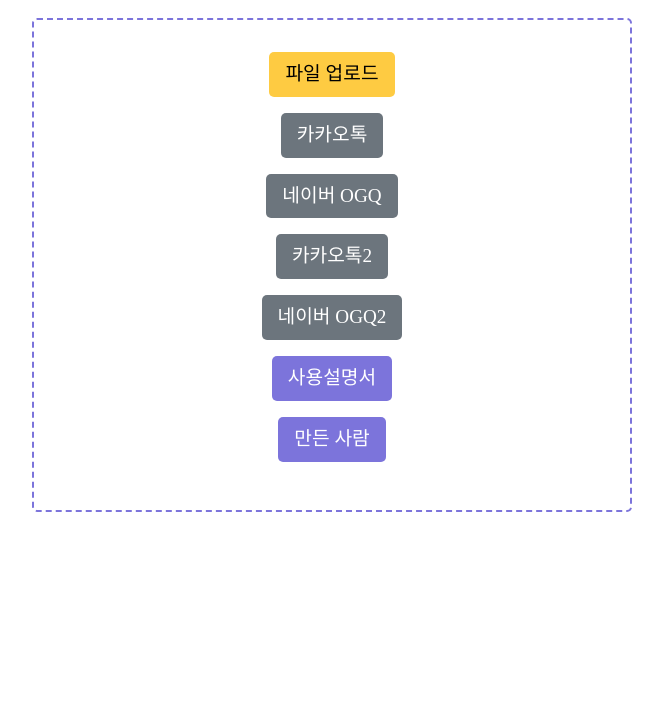
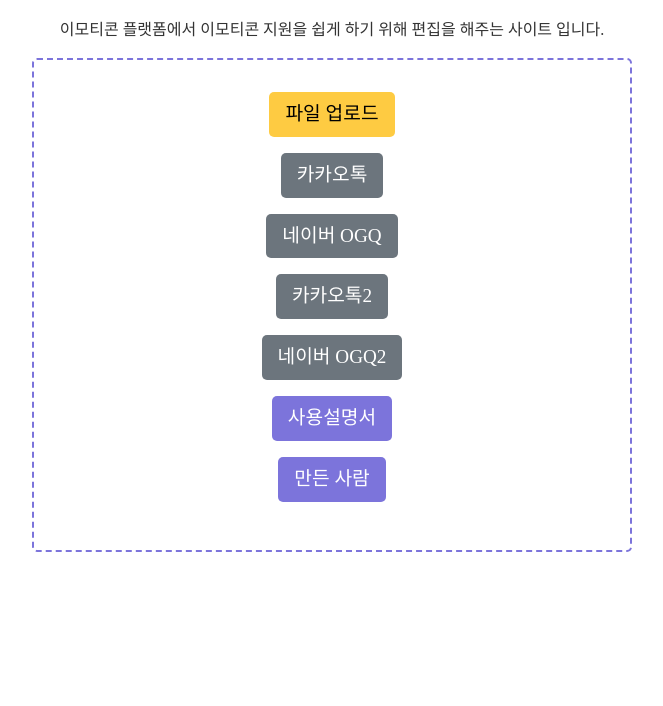
Before and after one commit to diatomicC/AutoEmoji_Web, a plain HTML site: page index.html in a window 1280 px wide. Shown: the part 94-800 px from the top of the page, without its empty margins (308-971 px from the left). Drawn offline with nearby package versions, Linux system fonts and the light colour scheme; a web font is replaced by a local one.

Commit message:
add description

```diff
--- a/index.html
+++ b/index.html
@@ -11,7 +11,7 @@
   </head>
   <body>
     <h1>이모티콘 절단기</h1>
-
+    <p>이모티콘 플랫폼에서 이모티콘 지원을 쉽게 하기 위해 편집을 해주는 사이트 입니다.</p>
 
      <div style="display: flex;">
       <ins class="kakao_ad_area"
--- a/style.css
+++ b/style.css
@@ -10,6 +10,9 @@
   font-family: 'SBAggroB';
 }
 
+p{
+  text-align: center;
+}
 body {
   background-color: #fff;
   font-family: 'Roboto', sans-serif;
```
Lines whose indentation alone changed are shown as unchanged.
